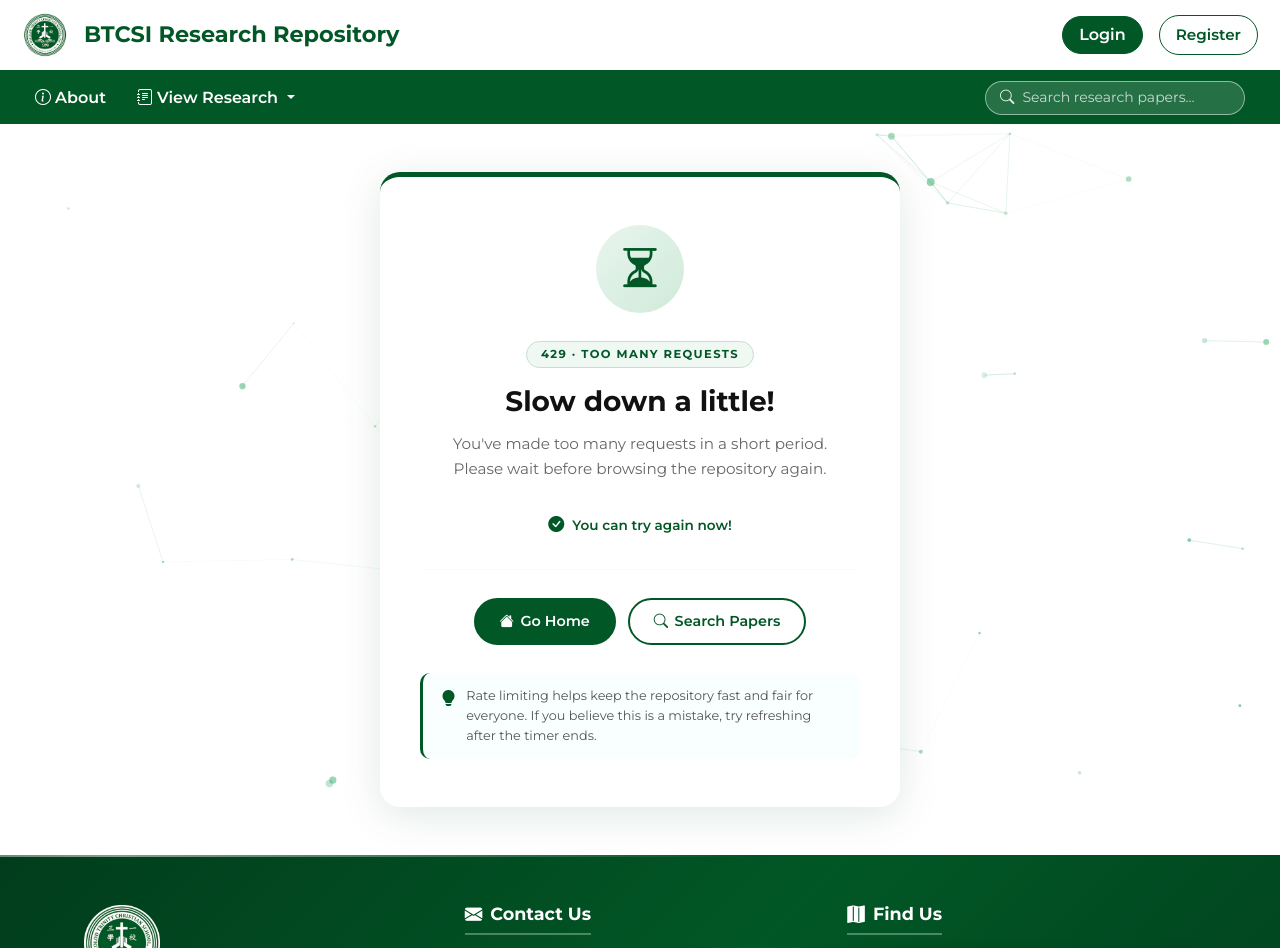
After one commit to SiopaoEnjoyer/Development-of-a-Web-Based-Institutional-Repository-for-Research-Outputs, a Django app: template research/templates/research/429.html in a window 1280 px wide. The commit adds this page. Shown: the top 948 px of the page. Run offline with Django 3.2, Linux system fonts and the light colour scheme; the template is opened without the code that fills it: most values are stand-ins (such as "Sample title", 1, 10 or a date in 2020).

Commit message:
search fix

```diff
--- a/G12Research/urls.py
+++ b/G12Research/urls.py
@@ -47,6 +47,8 @@ sitemaps = {
     'research': ResearchPaperSitemap,
 }
 
+handler403 = 'research.views.ratelimit_blocked'
+
 urlpatterns = [
     path('admin/', admin.site.urls),
     path('', include('research.urls')),
--- /dev/null
+++ b/research/templates/research/429.html
@@ -0,0 +1,308 @@
+{% extends "research/base_no_header.html" %}
+{% load static %}
+
+{% block title %}Too Many Requests – BTCSI Research Repository{% endblock %}
+
+{% block extra_css %}
+<style>
+    /* ── rate-limit page ── */
+    .ratelimit-wrapper {
+        display: flex;
+        align-items: center;
+        justify-content: center;
+        min-height: 68vh;
+        padding: 3rem 1rem;
+        position: relative;
+        z-index: 10;
+    }
+
+    .ratelimit-card {
+        background: white;
+        border-radius: 20px;
+        box-shadow: 0 8px 40px rgba(1, 87, 38, 0.13);
+        padding: 3rem 2.5rem;
+        max-width: 520px;
+        width: 100%;
+        text-align: center;
+        border-top: 5px solid var(--theme-green);
+        animation: cardEntrance 0.55s cubic-bezier(0.22, 1, 0.36, 1) both;
+    }
+
+    @keyframes cardEntrance {
+        from { opacity: 0; transform: translateY(28px) scale(0.97); }
+        to   { opacity: 1; transform: translateY(0)    scale(1);    }
+    }
+
+    /* icon circle */
+    .ratelimit-icon-wrap {
+        width: 88px;
+        height: 88px;
+        border-radius: 50%;
+        background: linear-gradient(135deg, #e8f5ee 0%, #d0ead9 100%);
+        display: flex;
+        align-items: center;
+        justify-content: center;
+        margin: 0 auto 1.75rem;
+        position: relative;
+        animation: pulse-ring 2.2s ease-out infinite;
+    }
+
+    @keyframes pulse-ring {
+        0%   { box-shadow: 0 0 0 0   rgba(1, 87, 38, 0.25); }
+        60%  { box-shadow: 0 0 0 18px rgba(1, 87, 38, 0);   }
+        100% { box-shadow: 0 0 0 0   rgba(1, 87, 38, 0);    }
+    }
+
+    .ratelimit-icon-wrap i {
+        font-size: 2.8rem;
+        color: var(--theme-green);
+    }
+
+    /* code badge */
+    .ratelimit-code {
+        display: inline-block;
+        background: #f0f8f3;
+        color: var(--theme-green);
+        font-family: 'Montserrat', sans-serif;
+        font-weight: 700;
+        font-size: 0.72rem;
+        letter-spacing: 0.12em;
+        text-transform: uppercase;
+        padding: 4px 14px;
+        border-radius: 50px;
+        border: 1.5px solid #c4e0cc;
+        margin-bottom: 1rem;
+    }
+
+    .ratelimit-heading {
+        font-family: 'Montserrat', sans-serif;
+        font-weight: 700;
+        font-size: 1.75rem;
+        color: #111;
+        margin-bottom: 0.75rem;
+        line-height: 1.25;
+    }
+
+    .ratelimit-sub {
+        font-family: 'Montserrat', sans-serif;
+        font-size: 0.95rem;
+        color: #666;
+        line-height: 1.65;
+        margin-bottom: 2rem;
+    }
+
+    /* countdown */
+    .ratelimit-countdown {
+        display: flex;
+        align-items: center;
+        justify-content: center;
+        gap: 0.5rem;
+        font-family: 'Montserrat', sans-serif;
+        font-size: 0.85rem;
+        color: #888;
+        margin-bottom: 2rem;
+    }
+
+    .ratelimit-countdown i { color: var(--theme-green); font-size: 1rem; }
+
+    .ratelimit-countdown #countdown-timer {
+        font-weight: 700;
+        color: var(--theme-green);
+        font-size: 1rem;
+        min-width: 28px;
+        text-align: center;
+    }
+
+    /* divider */
+    .ratelimit-divider {
+        border: none;
+        border-top: 1px solid #eee;
+        margin: 0 0 1.75rem;
+    }
+
+    /* action buttons */
+    .ratelimit-actions {
+        display: flex;
+        gap: 0.75rem;
+        justify-content: center;
+        flex-wrap: wrap;
+    }
+
+    .ratelimit-btn-primary {
+        display: inline-flex;
+        align-items: center;
+        gap: 0.4rem;
+        padding: 0.65rem 1.5rem;
+        background: var(--theme-green);
+        color: white !important;
+        border: 2px solid var(--theme-green);
+        border-radius: 50px;
+        font-family: 'Montserrat', sans-serif;
+        font-weight: 600;
+        font-size: 0.9rem;
+        text-decoration: none;
+        transition: all 0.25s ease;
+    }
+
+    .ratelimit-btn-primary:hover {
+        background: #013d1c;
+        border-color: #013d1c;
+        transform: translateY(-2px);
+        box-shadow: 0 6px 16px rgba(1, 87, 38, 0.25);
+    }
+
+    .ratelimit-btn-secondary {
+        display: inline-flex;
+        align-items: center;
+        gap: 0.4rem;
+        padding: 0.65rem 1.5rem;
+        background: white;
+        color: var(--theme-green) !important;
+        border: 2px solid var(--theme-green);
+        border-radius: 50px;
+        font-family: 'Montserrat', sans-serif;
+        font-weight: 600;
+        font-size: 0.9rem;
+        text-decoration: none;
+        transition: all 0.25s ease;
+    }
+
+    .ratelimit-btn-secondary:hover {
+        background: #f0f8f3;
+        transform: translateY(-2px);
+        box-shadow: 0 6px 16px rgba(1, 87, 38, 0.12);
+    }
+
+    /* tip row at bottom of card */
+    .ratelimit-tip {
+        margin-top: 1.75rem;
+        padding: 0.85rem 1.1rem;
+        background: #f8fffe;
+        border-radius: 10px;
+        border-left: 3px solid var(--theme-green);
+        font-family: 'Montserrat', sans-serif;
+        font-size: 0.8rem;
+        color: #555;
+        text-align: left;
+        line-height: 1.55;
+        display: flex;
+        align-items: flex-start;
+        gap: 0.6rem;
+    }
+
+    .ratelimit-tip i {
+        color: var(--theme-green);
+        font-size: 1rem;
+        flex-shrink: 0;
+        margin-top: 1px;
+    }
+
+    @media (max-width: 480px) {
+        .ratelimit-card { padding: 2rem 1.25rem; }
+        .ratelimit-heading { font-size: 1.4rem; }
+        .ratelimit-actions { flex-direction: column; align-items: stretch; }
+        .ratelimit-btn-primary,
+        .ratelimit-btn-secondary { justify-content: center; }
+    }
+</style>
+{% endblock extra_css %}
+
+{% block content %}
+<div class="ratelimit-wrapper">
+    <div class="ratelimit-card">
+
+        <div class="ratelimit-icon-wrap">
+            <i class="bi bi-hourglass-split"></i>
+        </div>
+
+        <div class="ratelimit-code">429 · Too Many Requests</div>
+
+        <h1 class="ratelimit-heading">Slow down a little!</h1>
+
+        <p class="ratelimit-sub">
+            You've made too many requests in a short period.<br>
+            Please wait before browsing the repository again.
+        </p>
+
+        <div class="ratelimit-countdown">
+            <i class="bi bi-clock"></i>
+            <span>You can try again in</span>
+            <span id="countdown-timer">60</span>
+            <span>seconds</span>
+        </div>
+
+        <hr class="ratelimit-divider">
+
+        <div class="ratelimit-actions">
+            <a href="/" class="ratelimit-btn-primary">
+                <i class="bi bi-house-fill"></i> Go Home
+            </a>
+            <a href="{% url 'research:search' %}" class="ratelimit-btn-secondary">
+                <i class="bi bi-search"></i> Search Papers
+            </a>
+        </div>
+
+        <div class="ratelimit-tip">
+            <i class="bi bi-lightbulb-fill"></i>
+            <span>
+                Rate limiting helps keep the repository fast and fair for everyone.
+                If you believe this is a mistake, try refreshing after the timer ends.
+            </span>
+        </div>
+
+    </div>
+</div>
+{% endblock content %}
+
+{% block extra_js %}
+<script>
+(function () {
+    const el = document.getElementById('countdown-timer');
+    if (!el) return;
+
+    const expirationTime = Date.now() + ({{ wait_seconds }} * 1000);
+    let timerInterval = null;
+
+    function updateTimer() {
+        const timeRemaining = Math.max(0, Math.floor((expirationTime - Date.now()) / 1000));
+        el.textContent = timeRemaining;
+
+        if (timeRemaining <= 0) {
+            stopTimer();
+            el.closest('.ratelimit-countdown').innerHTML =
+                '<i class="bi bi-check-circle-fill" style="color:var(--theme-green)"></i>' +
+                '<span style="color:var(--theme-green);font-weight:600">You can try again now!</span>';
+        }
+    }
+
+    function startTimer() {
+        if (timerInterval) clearInterval(timerInterval);
+        timerInterval = setInterval(updateTimer, 1000);
+        updateTimer(); // immediate first tick
+    }
+
+    function stopTimer() {
+        if (timerInterval) {
+            clearInterval(timerInterval);
+            timerInterval = null;
+        }
+    }
+
+    // Page Visibility API — same pattern as verification modal
+    document.addEventListener('visibilitychange', function () {
+        if (document.hidden) {
+            stopTimer();
+        } else {
+            updateTimer(); // sync immediately on return
+            startTimer();
+        }
+    });
+
+    window.addEventListener('focus', function () {
+        if (!document.hidden && !timerInterval) startTimer();
+    });
+
+    startTimer();
+})();
+</script>
+{% endblock extra_js %}
--- a/research/templates/research/search.html
+++ b/research/templates/research/search.html
@@ -167,7 +167,7 @@
 
                 <div class="mb-2">
                     {% if paper.strand %}
-                        <a href="{% url 'research:search' %}?strand={{ paper.strand %}"
+                        <a href="{% url 'research:search' %}?strand={{ paper.strand }}"
                            class="badge strand-badge"
                            style="text-decoration: none; cursor: pointer; position: relative; z-index: 2;">
                             {{ paper.strand }}
```
Also changed, not shown: research/views.py (+27 -2 lines).
